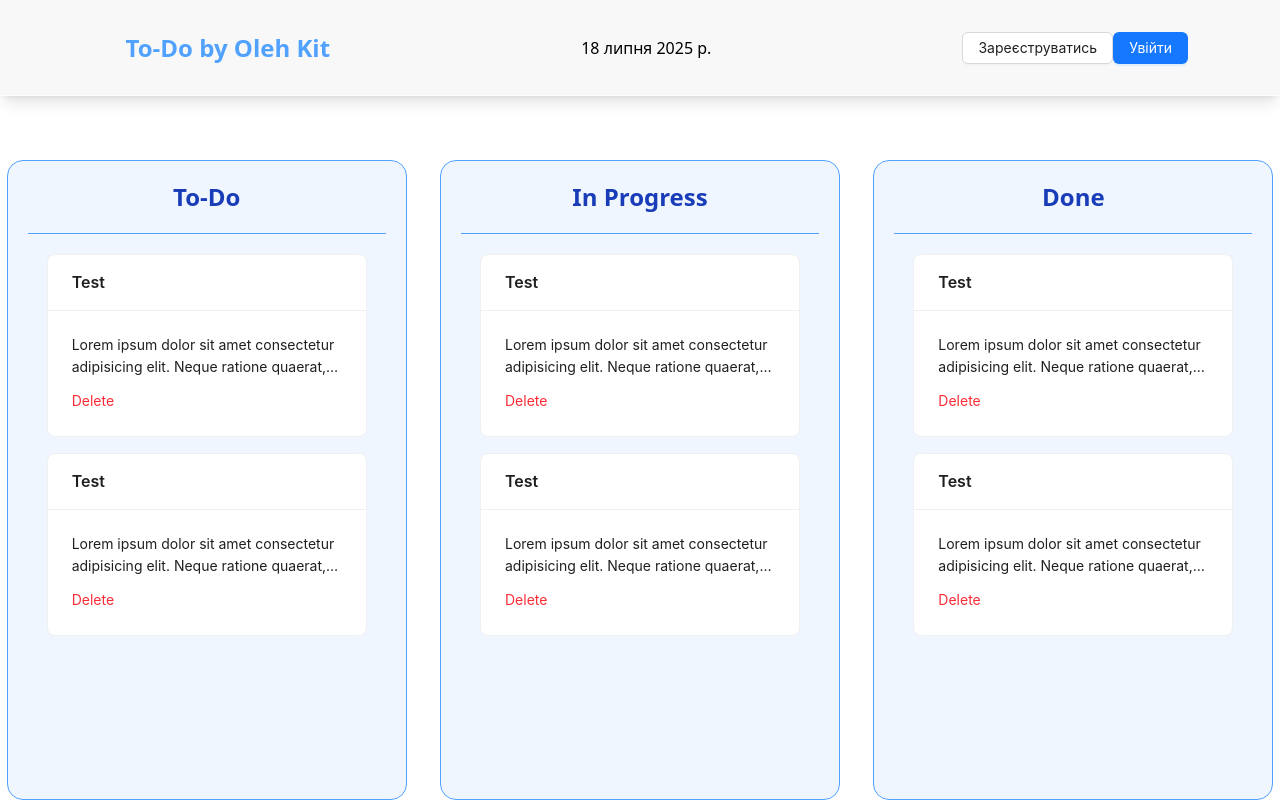
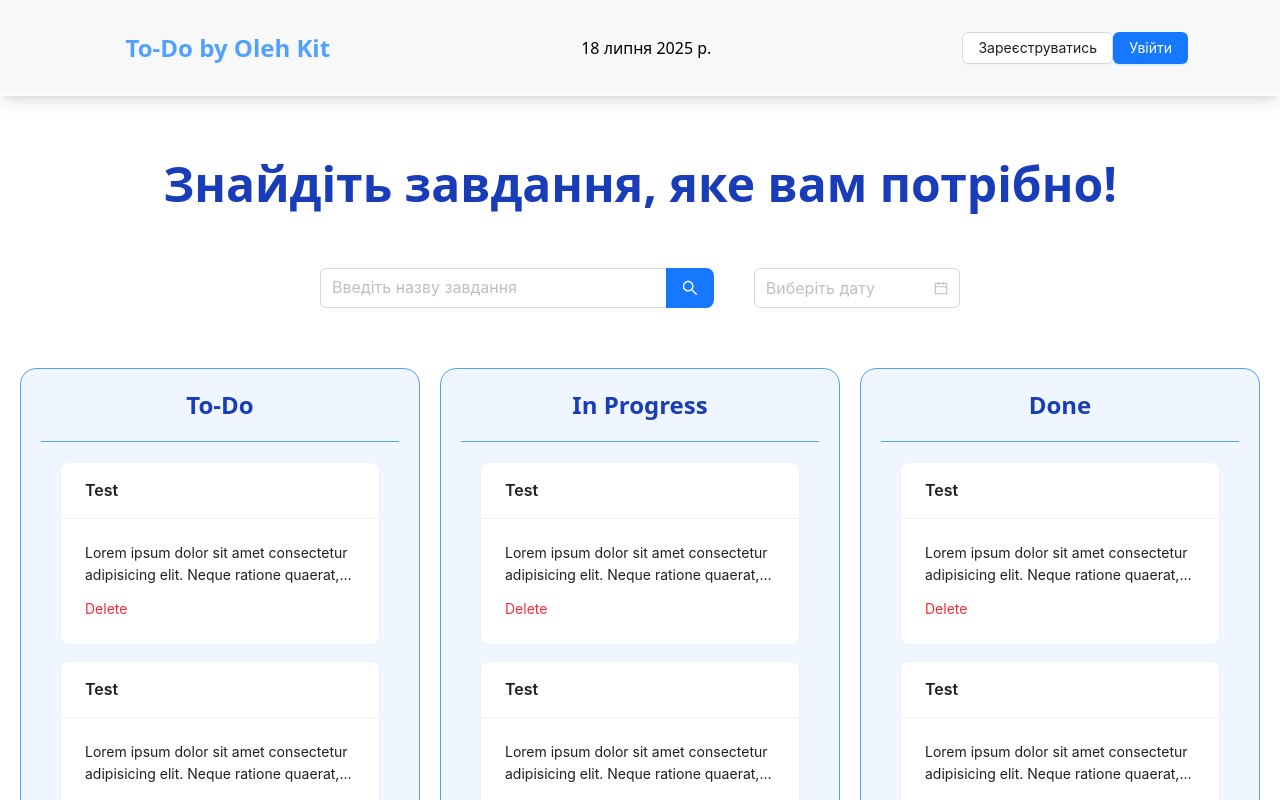
Before and after one commit to Kitukl/todo-softserve, a React (Vite) app: page / in a window 1280 px wide. Shown: the top 800 px of the page. Built offline with nearby package versions, Linux system fonts and the light colour scheme.

Commit message:
created searchbar

```diff
--- /dev/null
+++ b/src/components/SearchSection/SearchSection.tsx
@@ -0,0 +1,21 @@
+import { DatePicker } from 'antd'
+import Search from 'antd/es/input/Search'
+
+export const SearchSection = () => {
+	return (
+		<div className='w-full flex flex-row gap-10 items-center'>
+			<Search
+				placeholder='Введіть назву завдання'
+				onSearch={() => console.log('test')}
+				enterButton
+				size='large'
+				allowClear
+			/>
+			<DatePicker
+				size='large'
+				placeholder='Виберіть дату'
+				className='w-[20rem]'
+			/>
+		</div>
+	)
+}
--- /dev/null
+++ b/src/components/SearchSection/index.ts
@@ -0,0 +1 @@
+export { SearchSection } from './SearchSection'
--- a/src/components/StatusSection/StatusSection.tsx
+++ b/src/components/StatusSection/StatusSection.tsx
@@ -6,7 +6,7 @@ export const StatusSection = ({
 	children: React.ReactNode
 }) => {
 	return (
-		<div className='flex flex-col items-center w-[25rem] gap-5 h-[80vh] border-1 border-blue-400 rounded-2xl bg-blue-50 overflow-scroll'>
+		<div className='flex flex-col items-center w-[25rem] gap-5 h-[75vh] border-1 border-blue-400 rounded-2xl bg-blue-50 overflow-scroll'>
 			<p className='font-semibold text-blue-800 text-2xl mt-5'>{status}</p>
 			<div className='border-b-1 border-blue-400 w-[90%]' />
 			<div className='flex flex-col items-center gap-4'>{children}</div>
--- a/src/sections/Hero/Hero.tsx
+++ b/src/sections/Hero/Hero.tsx
@@ -1,3 +1,4 @@
+import { SearchSection } from '../../components/SearchSection'
 import { StatusSection } from '../../components/StatusSection'
 import { Task } from '../../components/Task'
 import type { ITask } from '../../components/Task/types'
@@ -14,7 +15,14 @@ export const Hero = () => {
 	} as ITask
 
 	return (
-		<section className='w-full flex mt-[10rem] flex-row justify-around gap-5'>
+		<section className='w-full flex mt-[10rem] flex-col justify-evenly gap-15'>
+			<h1 className='text-5xl text-blue-800 font-extrabold text-center'>
+				Знайдіть завдання, яке вам потрібно!
+			</h1>
+			<div className='w-[40rem] mx-auto'>
+				<SearchSection />
+			</div>
+			<div className='flex flex-row justify-evenly'>
 				<StatusSection status='To-Do'>
 					<Task task={TASK.task} />
 					<Task task={TASK.task} />
@@ -27,6 +35,7 @@ export const Hero = () => {
 					<Task task={TASK.task} />
 					<Task task={TASK.task} />
 				</StatusSection>
+			</div>
 		</section>
 	)
 }
```
Lines whose indentation alone changed are shown as unchanged.
